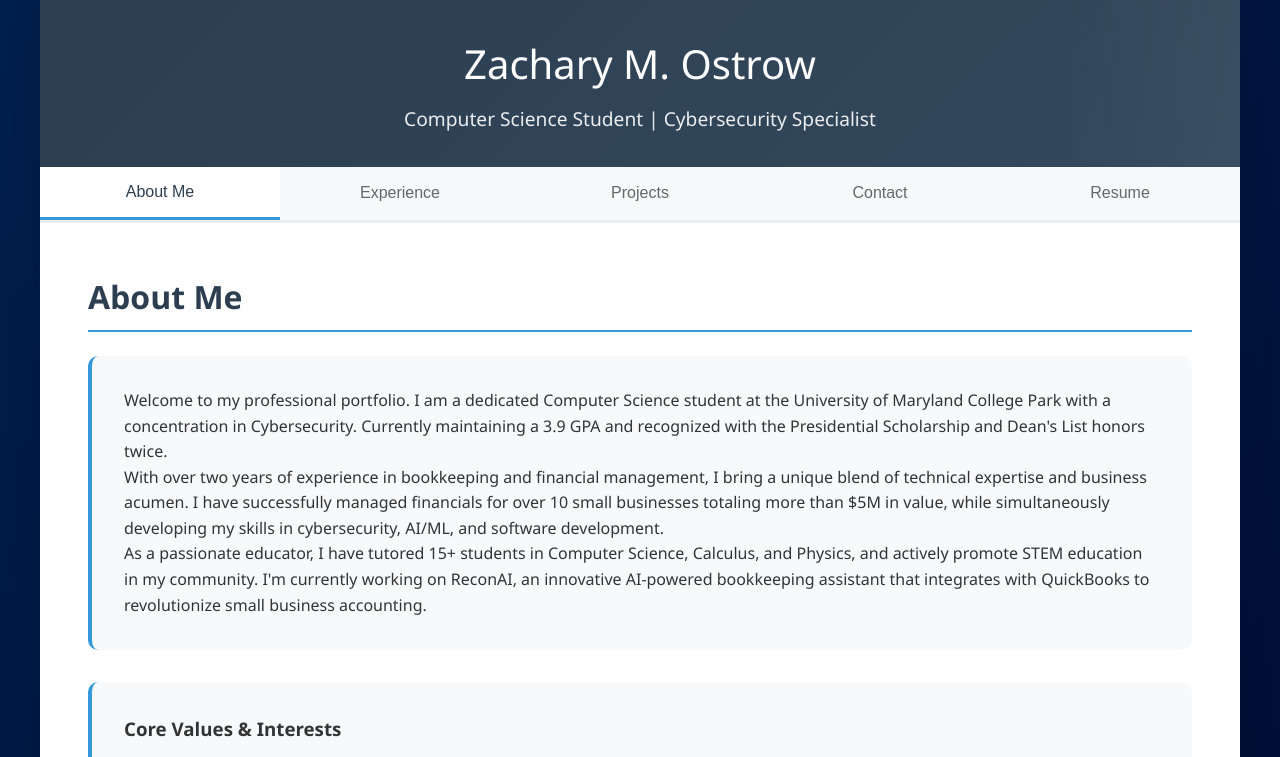
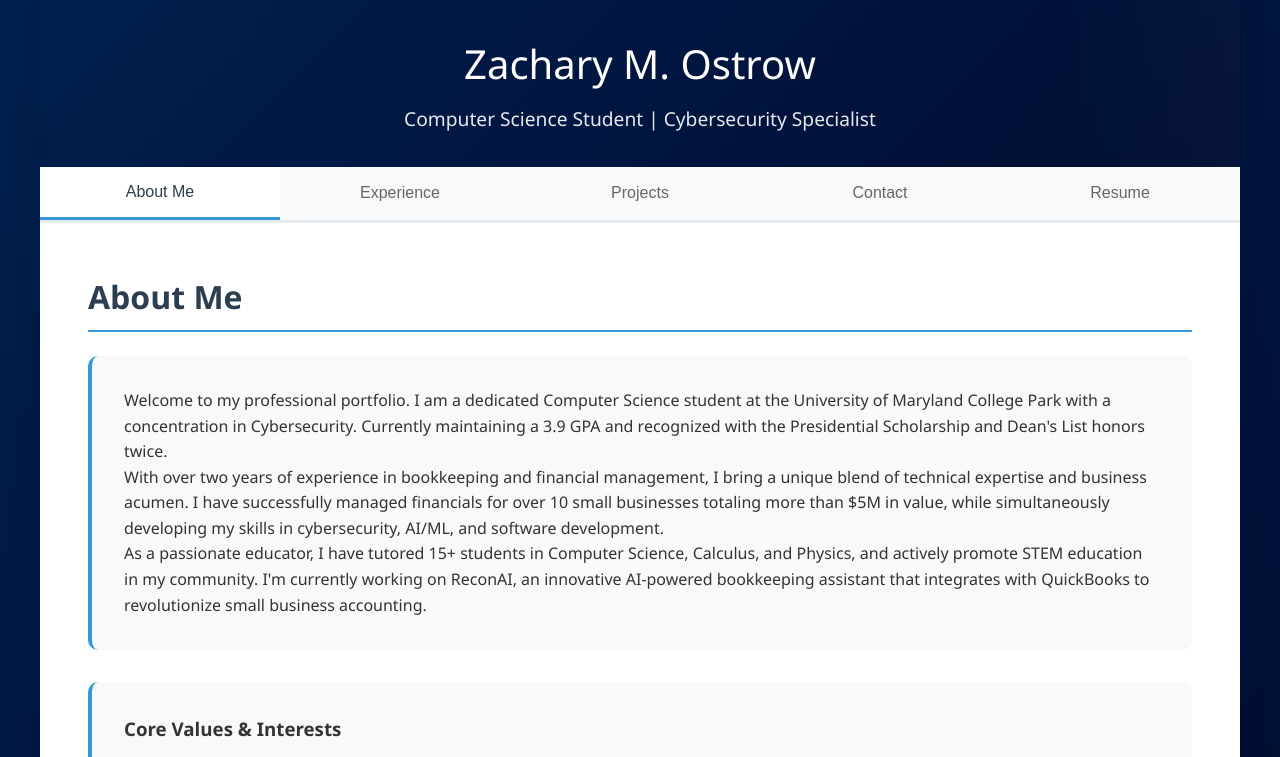
Before and after one commit to ZacharyOstrow/zacharyostrow.github.io, a plain HTML site: page index.html in a window 1280 px wide. Shown: the top 757 px of the page. Drawn offline with Linux system fonts and the light colour scheme.

Commit message:
Update index.html

```diff
--- a/index.html
+++ b/index.html
@@ -28,7 +28,7 @@
         }
 
         header {
-            background: linear-gradient(135deg, #2c3e50 0%, #34495e 100%);
+             background: linear-gradient(135deg, #001f4d 0%, #000d33 100%);
             color: white;
             padding: 2rem;
             text-align: center;
```
